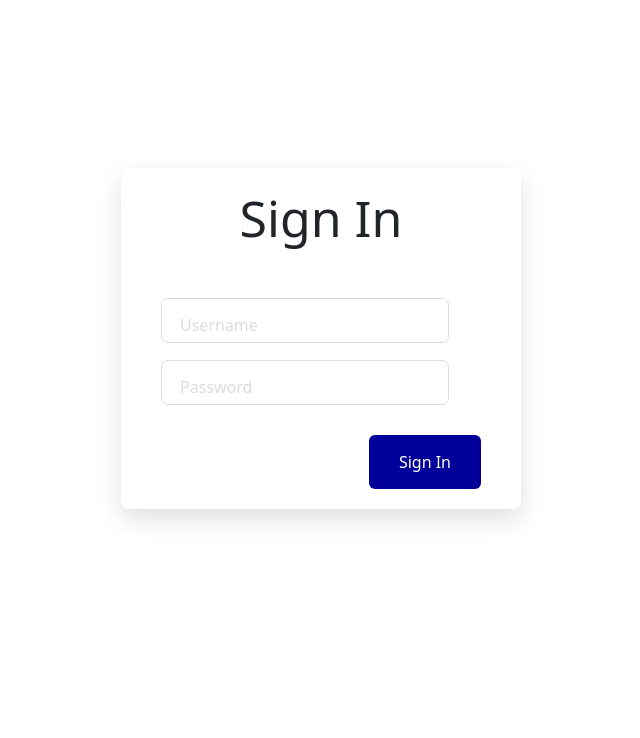
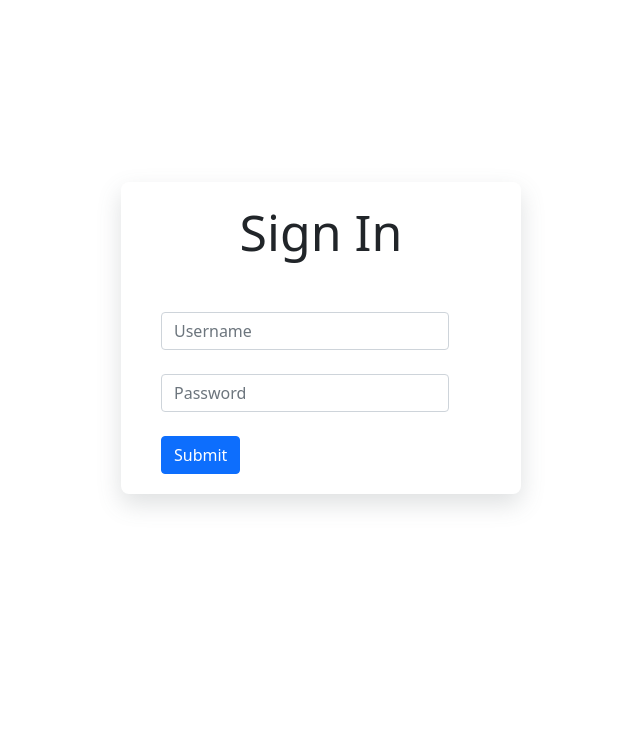
Before and after one commit to traviicii/flask-ecommerce-site, a Flask app: page /signin in a window 1280 px wide. Shown: the part 182-920 px from the top of the page, without its empty margins (319-959 px from the left). Run offline with Flask 3, Linux system fonts and the light colour scheme; some libraries are stand-ins or nearby versions.

Commit message:
added admin page and made sign in function functional

```diff
--- a/app/auth/auth_templates/signin.html
+++ b/app/auth/auth_templates/signin.html
@@ -1,22 +1,31 @@
 {% extends 'base.html'%}
+
+{% block head %}
+    {{ super() }}
+    <link rel="stylesheet" href="{{ url_for('static', filename='auth.css') }}">
+{% endblock %}
 
 {% block content %}
 <div class="signinFrm">
-    <form action="" class="form">
-      <h1 class="title" style="text-align: center;">Sign In</h1>
+  <form action="" method="POST" class="form">
+    <h2 class="title" style="text-align: center; padding-bottom: 0px;">Sign In</h2>
+
+    <div class="signincontainer">
+      {{ form.hidden_tag() }}
 
       <div class="inputContainer">
-        <input type="text" class="input" placeholder="a">
-        <label for="" class="label">Username</label>
+        {{ form.username(class='form-control', placeholder='Username') }}
       </div>
 
       <div class="inputContainer">
-        <input type="text" class="input" placeholder="a">
-        <label for="" class="label">Password</label>
+        {{ form.password(class='form-control', placeholder='Password') }}
       </div>
 
-      <input type="submit" class="submitBtn" value="Sign In">
-    </form>
-  </div>
+      <div>
+        {{ form.submit(class='btn btn-primary') }}
+      </div>
+    </div>
+  </form>
+</div>
 
 {% endblock %}
--- a/app/auth/routes.py
+++ b/app/auth/routes.py
@@ -1,7 +1,7 @@
 from flask import Blueprint, flash, redirect, render_template, request, url_for
 from .forms import LogIn, SignUpForm #EditProfileForm
 from ..models import User
-from flask_login import current_user, login_user, logout_user, login_required
+from flask_login import current_user, login_user, logout_user, login_required, login_manager
 
 auth = Blueprint('auth', __name__, template_folder='auth_templates')
 
@@ -42,9 +42,9 @@ def signin():
             password = form.password.data
 
             user = User.query.filter_by(username=username).first()
-            print(user)
+            print(user, 'befor if statement')
             if user:
-                print(user)
+                print(user, 'inside if statement')
                 if user.password == password:
                     login_user(user)
                     return redirect(url_for('base'))
@@ -57,9 +57,18 @@ def signin():
 
 #auth
 @auth.route('/logout')
+@login_required
 def logMeOut():
     logout_user()
     return redirect(url_for('auth.signin'))
+
+@auth.route('/admin')
+def adminDash():
+    if User.is_admin():
+        return render_template('admin.html')
+    else:
+        return redirect(url_for('base'))
+
 
 
 # @auth.route('/user')
--- a/app/templates/base.html
+++ b/app/templates/base.html
@@ -10,6 +10,7 @@
 <link rel="stylesheet" href="assets/css/style.css">
 <link rel="stylesheet" href="{{ url_for('static', filename='main.css') }}">
 <link rel="stylesheet" href="{{ url_for('static', filename='signs.css') }}"> <!--signs.css is for the sign in and sign up-->
+
 <title>E-Commerce</title>
 <!--lines 12,13,14,15, are all needed for google icons-->
 <link rel="stylesheet" href="https://fonts.googleapis.com/css2?family=Material+Symbols+Outlined:opsz,wght,FILL,GRAD@20..48,100..700,0..1,-50..200" />
```
Also changed, not shown: app/__init__.py (+7 -0 lines), app/auth/auth_templates/admin.html (added, +29 -0 lines), app/auth/static/auth.css (added, +9 -0 lines).
